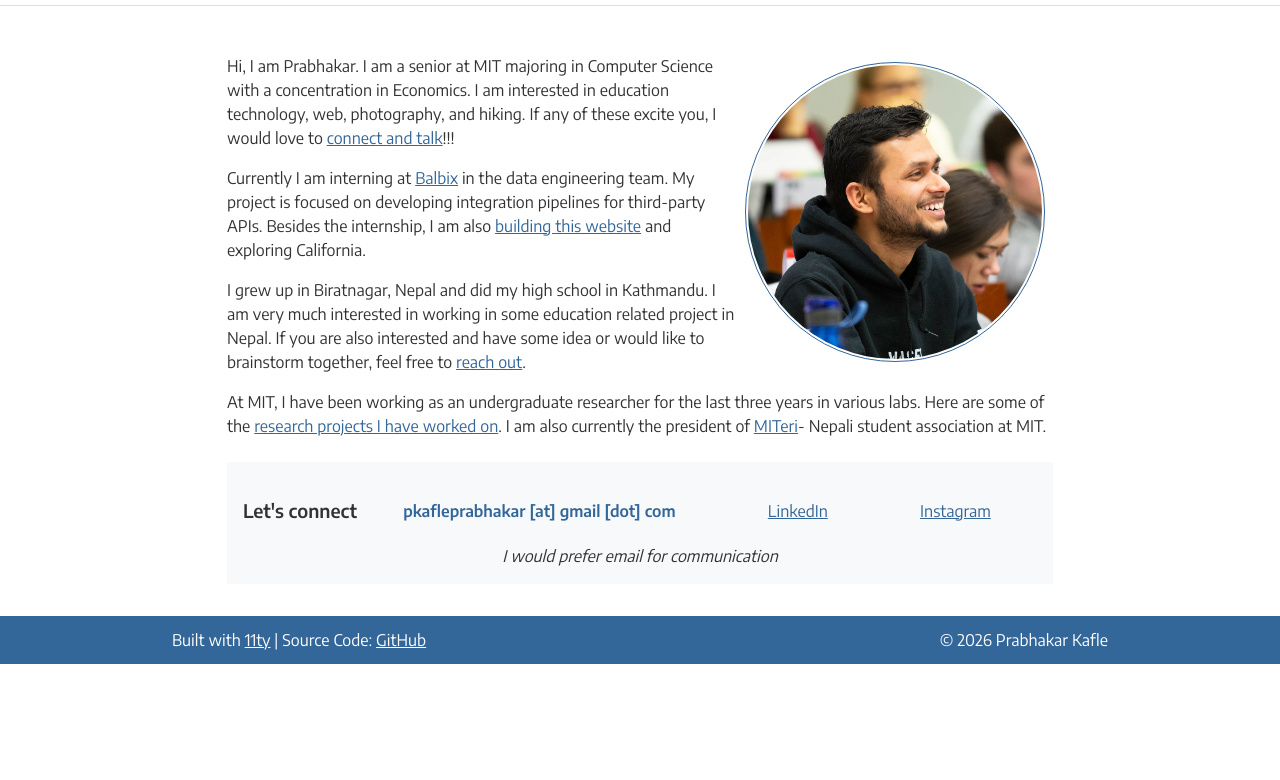
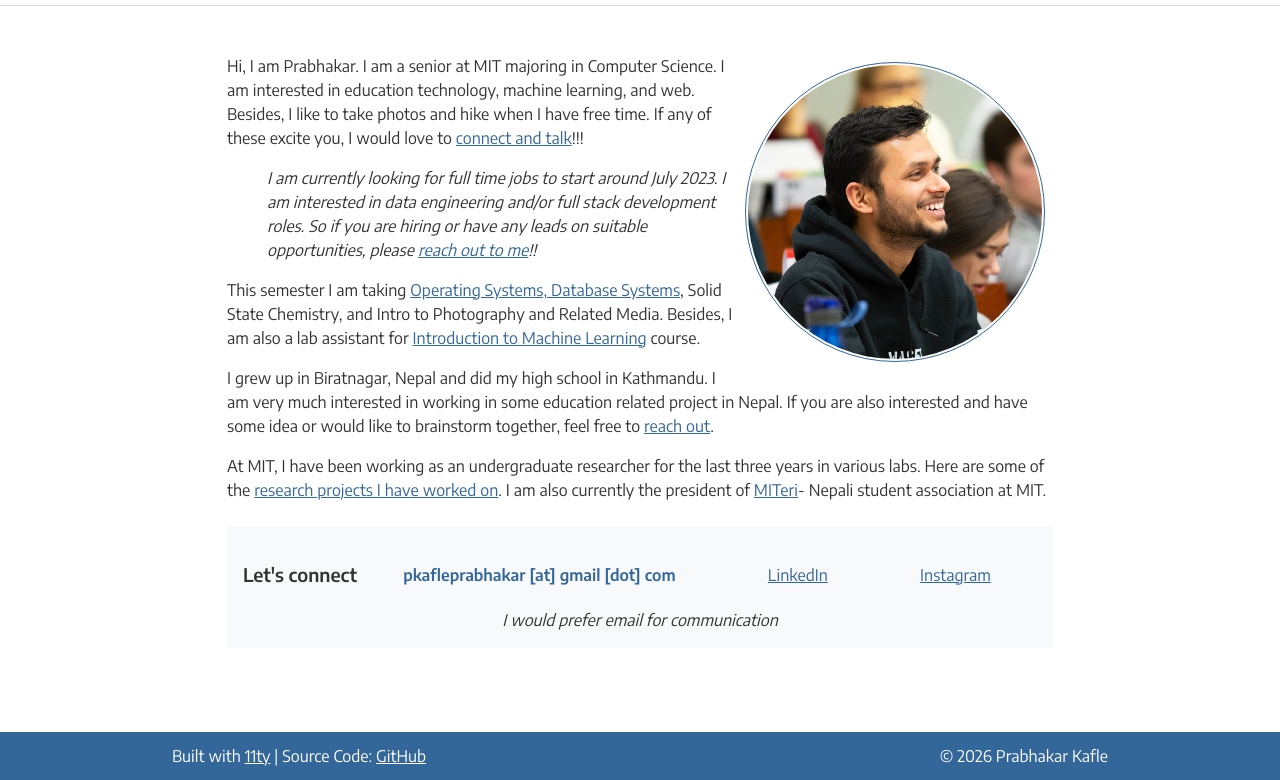
Before and after one commit to kafleprabhakar/personal-website, an Eleventy site: page src/index.njk in a window 1280 px wide. Shown: the part 71-851 px from the top of the page. Before the commit the page ends 800 px from the top, so only its background shows below. Built offline with nearby package versions, Linux system fonts and the light colour scheme; Eleventy itself is replaced by a stand-in of ours; files that its build step writes are made by us from their sources.

Commit message:
add footer at bottom and fall 22 update

```diff
--- a/src/index.njk
+++ b/src/index.njk
@@ -5,14 +5,23 @@ layout: page
     <img src="/images/profile.jpg" alt="Prabhakar Kafle" id="profile-photo" class="float-md-end m-2" />
     <div class="text-start">
         <p>
-            Hi, I am Prabhakar. I am a senior at MIT majoring in Computer Science with a concentration in Economics.
-            I am interested in education technology, web, photography, and hiking.
+            Hi, I am Prabhakar. I am a senior at MIT majoring in Computer Science.
+            I am interested in education technology, machine learning, and web.
+            Besides, I like to take photos and hike when I have free time.
             If any of these excite you, I would love to <a href="#connect-with-me">connect and talk</a>!!!
         </p>
+        <blockquote>
+            <em>I am currently looking for full time jobs to start around July 2023.
+            I am interested in data engineering and/or full stack development roles.
+            So if you are hiring or have any leads on suitable opportunities,
+            please <a href="mailto:pkafle@mit.edu" target="_blank">reach out to me</a>!!</em>
+        </blockquote>
         <p>
-            Currently I am interning at <a href="https://www.balbix.com/" target="_blank">Balbix</a> in the data engineering team.
-            My project is focused on developing integration pipelines for third-party APIs.
-            Besides the internship, I am also <a href="/blogs/building-this-website">building this website</a> and exploring California.
+            This semester I am taking
+            <a href="https://pdos.csail.mit.edu/6.S081/2022/index.html" target="_blank">Operating Systems,
+            <a href="http://dsg.csail.mit.edu/6.5830/" target="_blank">Database Systems</a>, Solid State Chemistry,
+            and Intro to Photography and Related Media. Besides, I am also a lab assistant for
+            <a href="https://introml.mit.edu/" target="_blank">Introduction to Machine Learning</a> course.
         </p>
         <p>
             I grew up in Biratnagar, Nepal and did my high school in Kathmandu.
--- a/src/sass/style.scss
+++ b/src/sass/style.scss
@@ -36,6 +36,9 @@ body {
     line-height: 1.5;
     margin: 0;
     color: $text-color;
+    position: relative;
+    min-height: 100vh;
+    padding-bottom: 100px;
 }
 
 a {
@@ -80,6 +83,9 @@ footer#site-footer {
     background: $primary;
     color: white;
     padding: 8px 0;
+    position: absolute;
+    bottom: 0;
+    width:100%;
     a {
         color: white;
     }
```
Also changed, not shown: 3 other files.
